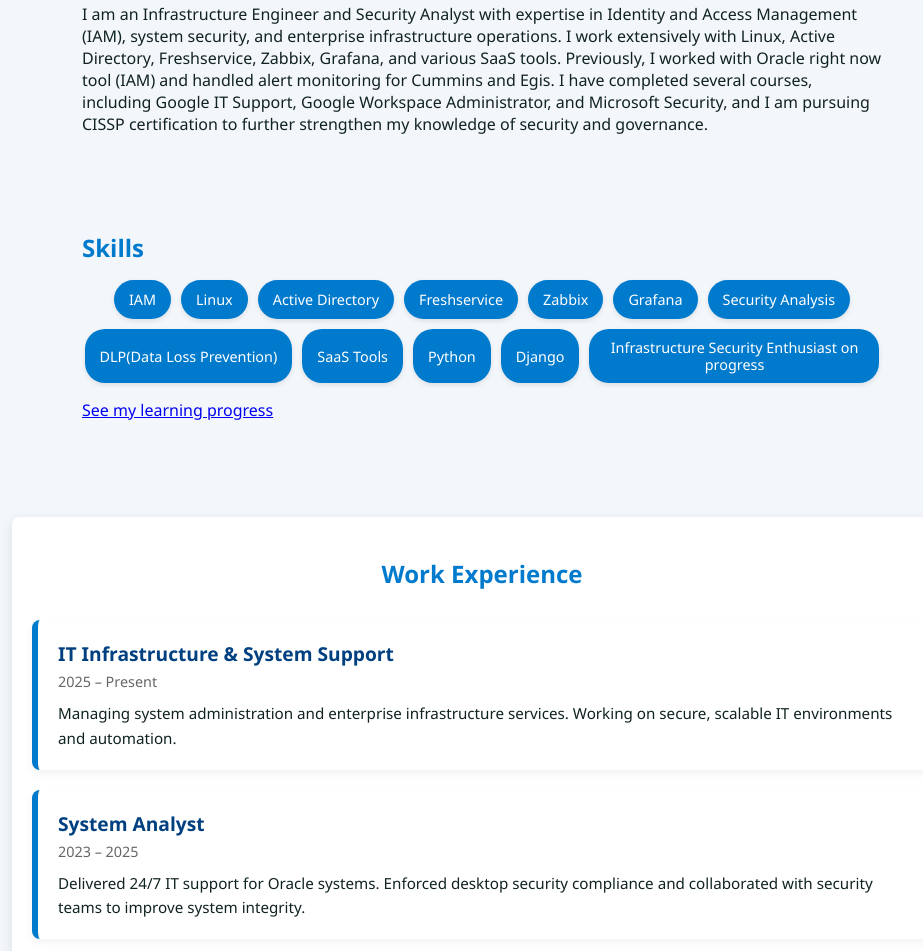
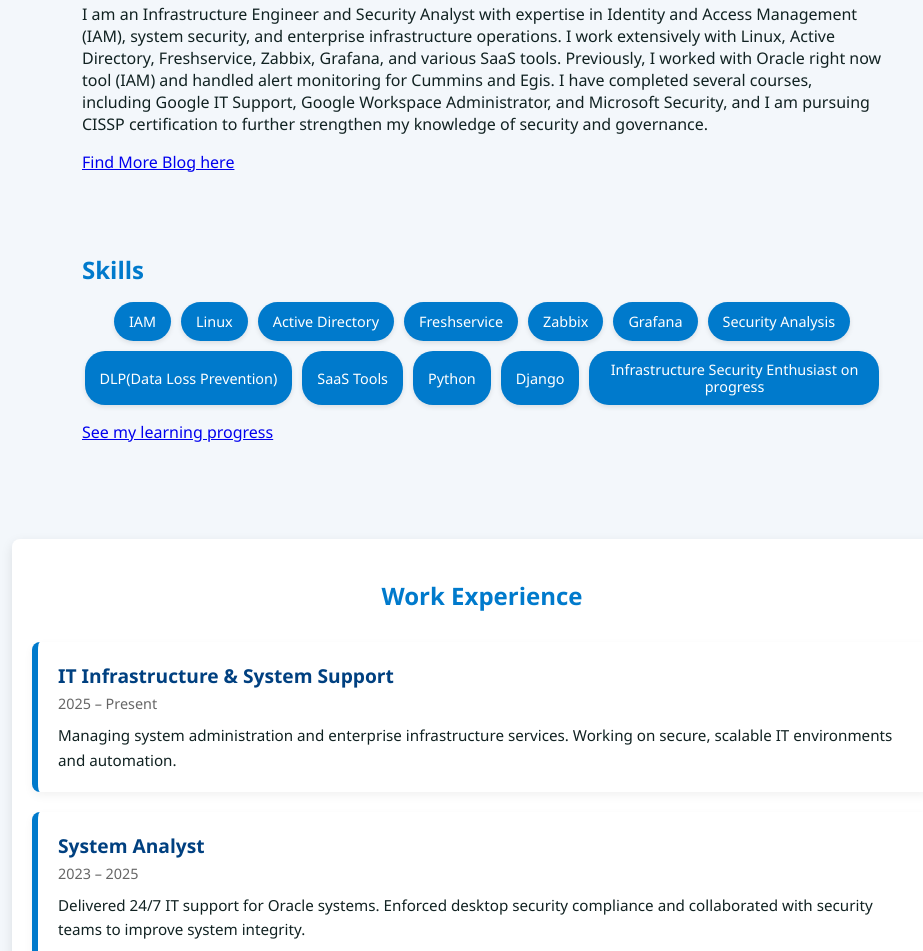
Before and after one commit to I-Nav-1/I-Nav-1.github.io, a plain HTML site: page index.html in a window 1280 px wide. Shown: the part 1087-2038 px from the top of the page, without its empty margins (158-1081 px from the left). Drawn offline with Linux system fonts and the light colour scheme.

Commit message:
Fix HTML formatting and structure

```diff
--- a/index.html
+++ b/index.html
@@ -107,6 +107,7 @@
     <p>
       I am an Infrastructure Engineer and Security Analyst with expertise in Identity and Access Management (IAM), system security, and enterprise infrastructure operations. I work extensively with Linux, Active Directory, Freshservice, Zabbix, Grafana, and various SaaS tools. Previously, I worked with Oracle  right now tool (IAM) and handled alert monitoring for Cummins and Egis. I have completed several courses, including Google IT Support, Google Workspace Administrator, and Microsoft Security, and I am pursuing CISSP certification to further strengthen my knowledge of security and governance.
     </p>
+    <a href="https://mysecresearch.blogspot.com/">Find More Blog here</a>
   </section>
 
   <section id="skills" class="skills">
```
